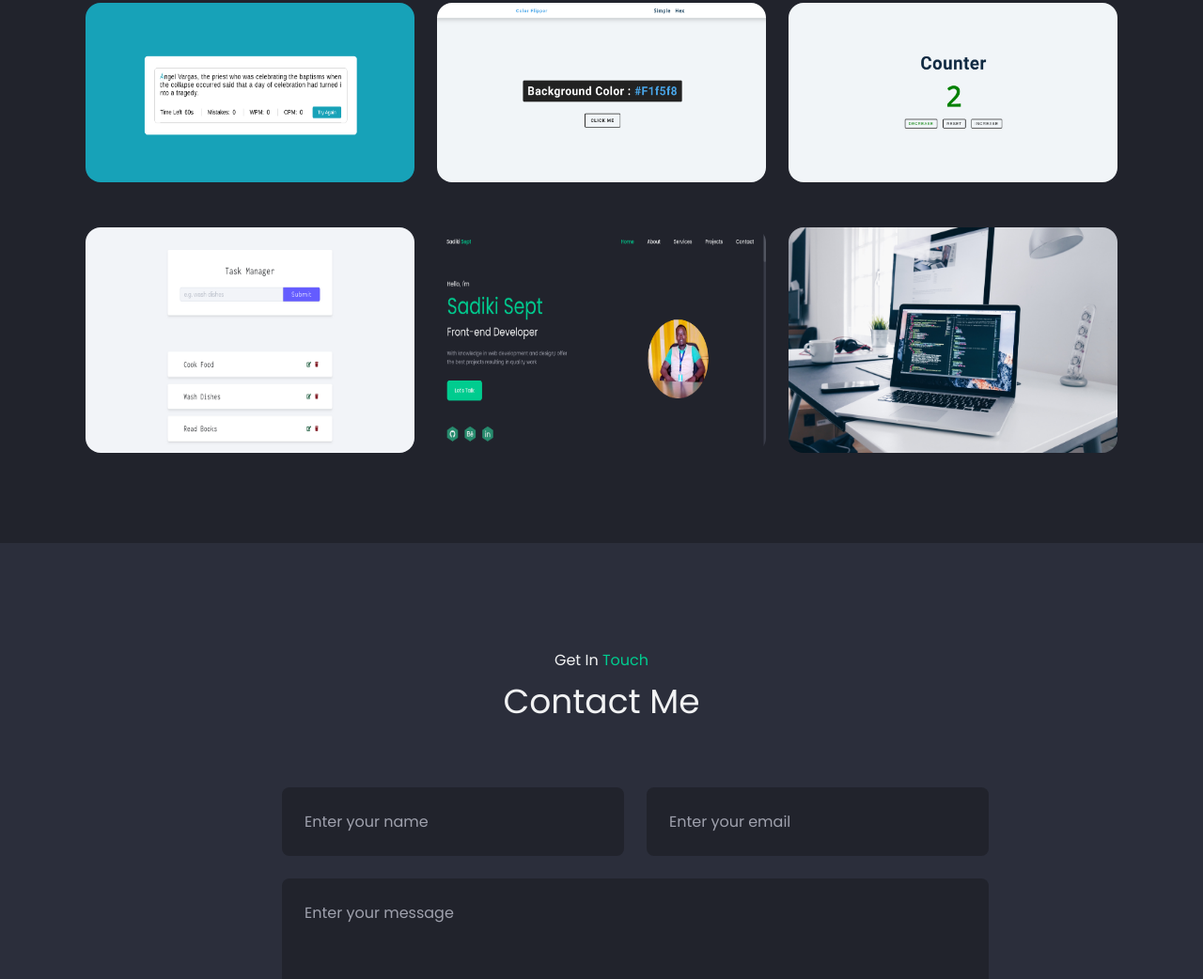
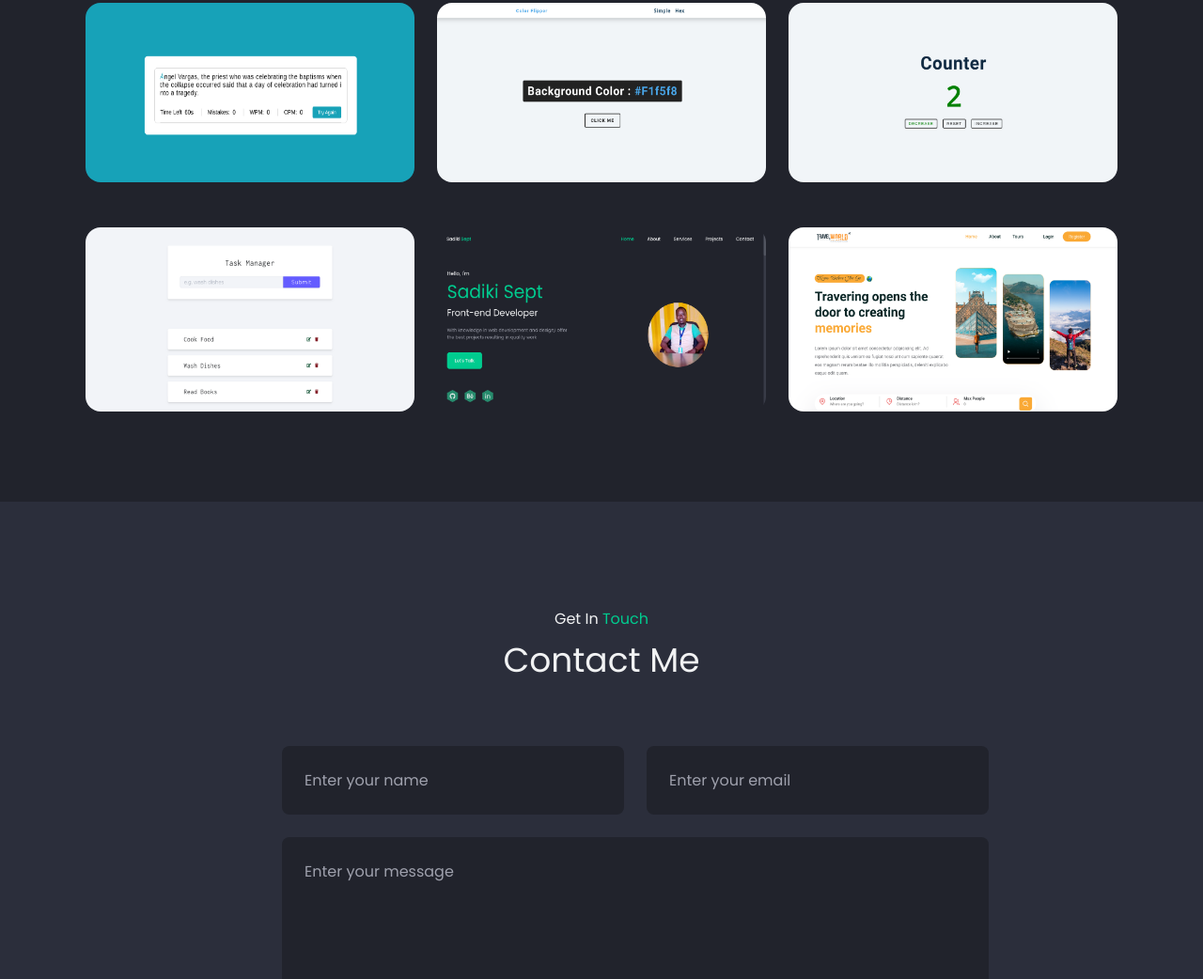
Before and after one commit to Sadikisept/profesion_portfolio, a plain HTML site: page index.html in a window 1280 px wide. Shown: the part 2481-3523 px from the top of the page at 94% size. Drawn offline with nearby package versions, Linux system fonts and the light colour scheme.

Commit message:
add tour project link and picture

```diff
--- a/index.html
+++ b/index.html
@@ -285,13 +285,13 @@
                 </article>
 
                 <article class="projects__card">
-                    <img src="./images/project6.jpg" alt="projects image" class="projects__img">
+                    <img src="./images/tourproject.png" alt="projects image" class="projects__img">
 
                     <div class="projects__model">
                         <span class="projects__subtitle">Web</span>
                         <h2 class="projects__title">Modern website</h2>
 
-                        <a href="" class="projects__button">View demo <i class="ri-external-line"></i></a>
+                        <a href="https://tour-travel-management.onrender.com" class="projects__button">View demo <i class="ri-external-line"></i></a>
                     </div>
                 </article>
             </div>
```
Also changed, not shown: images/tourproject.png (added).
